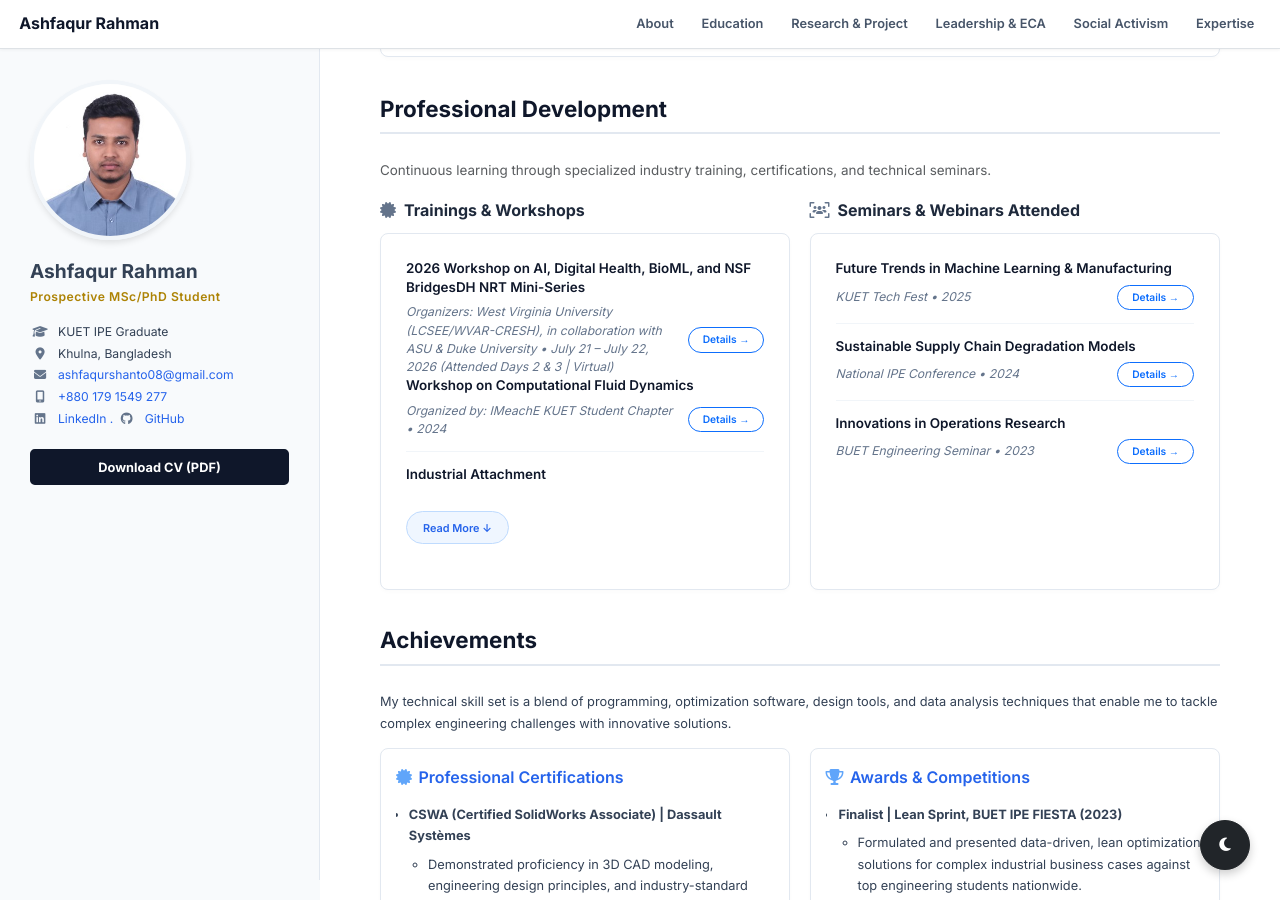
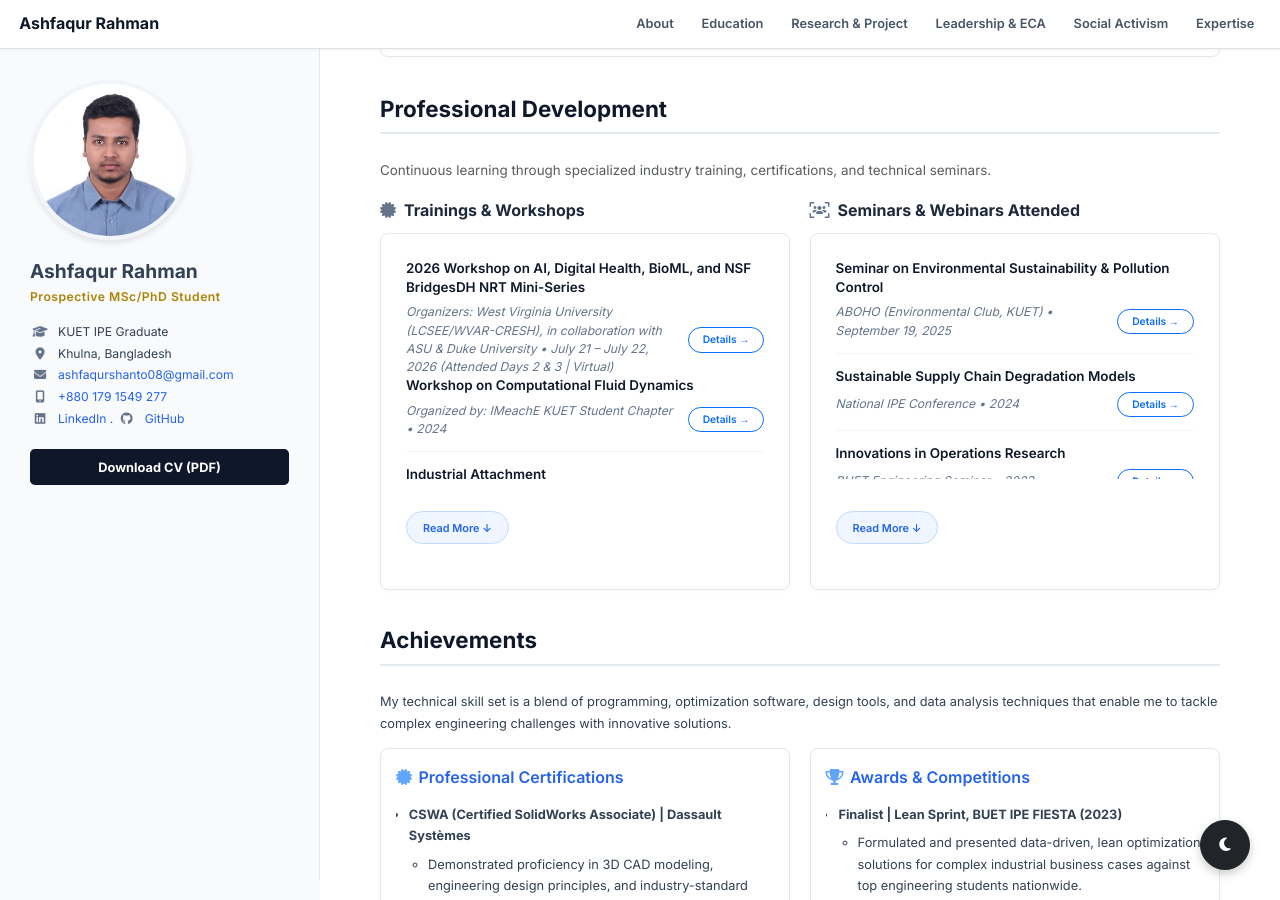
Before and after one commit to AshfaqurRahman99/AshfaqurRahman99.github.io, a Jekyll site: the page index.html, which Jekyll copies as it is, in a window 1280 px wide and 900 px high, scrolled down 2880 px. Built offline with Jekyll 4.4.1, drawn with Linux system fonts in a browser that asks for light colours; a style sheet for code colours, icons or effects is not loaded.

Commit message:
Update index.html

```diff
--- a/index.html
+++ b/index.html
@@ -1363,12 +1363,12 @@
                                             <li class="mb-3 pb-3" style="border-bottom: 1px solid #f1f5f9;">
                                                 <div
                                                     style="font-weight: 600; color: #0f172a; font-size: 1.05rem; line-height: 1.4;">
-                                                    Future Trends in Machine Learning & Manufacturing</div>
+                                                    Seminar on Environmental Sustainability & Pollution Control</div>
                                                 <div
                                                     class="d-flex justify-content-between align-items-center mt-2 gap-3">
                                                     <div
                                                         style="font-size: 0.95rem; color: #64748b; font-style: italic; line-height: 1.5;">
-                                                        KUET Tech Fest &bull; 2025</div>
+                                                        ABOHO (Environmental Club, KUET) &bull; September 19, 2025</div>
                                                     <a href="development.html#seminar-1"
                                                         class="btn btn-outline-primary btn-sm flex-shrink-0"
                                                         style="font-size: 0.8rem; padding: 4px 14px; font-weight: 600; border-radius: 50px; white-space: nowrap;">Details
```
